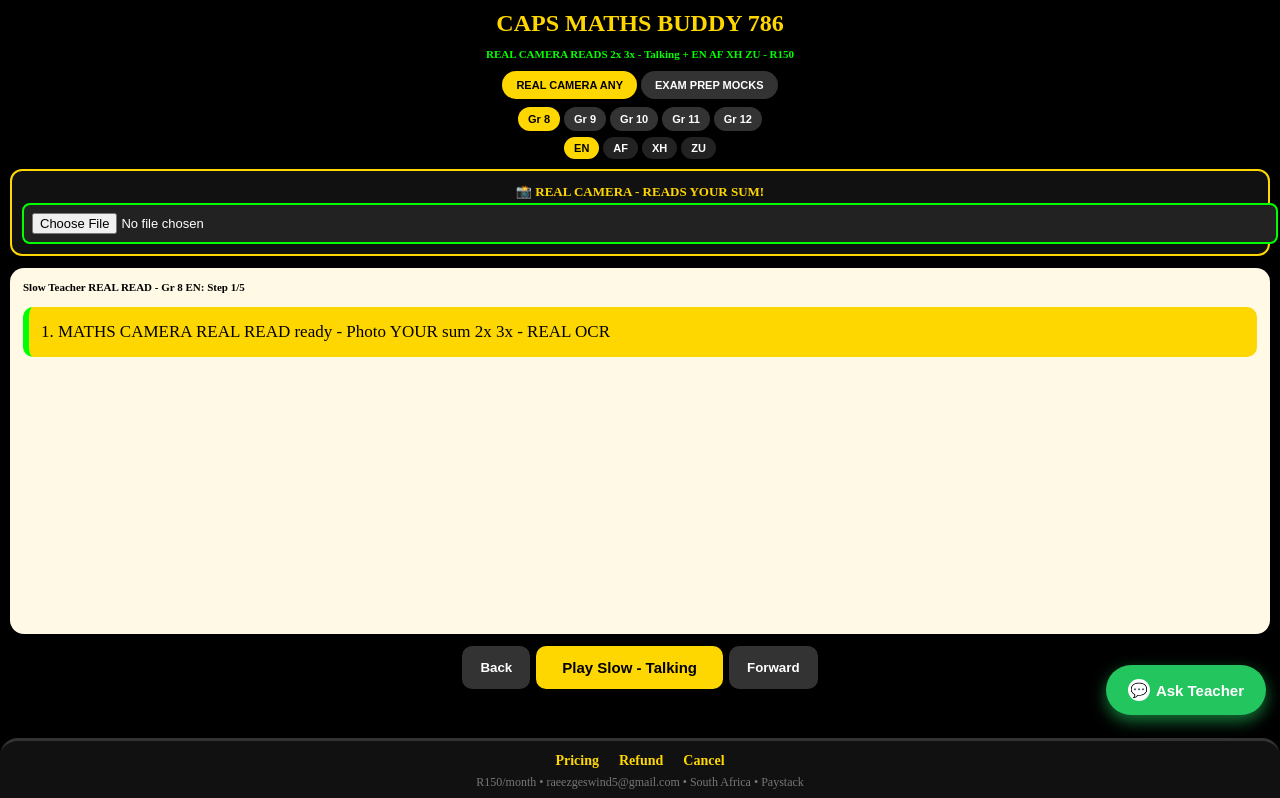
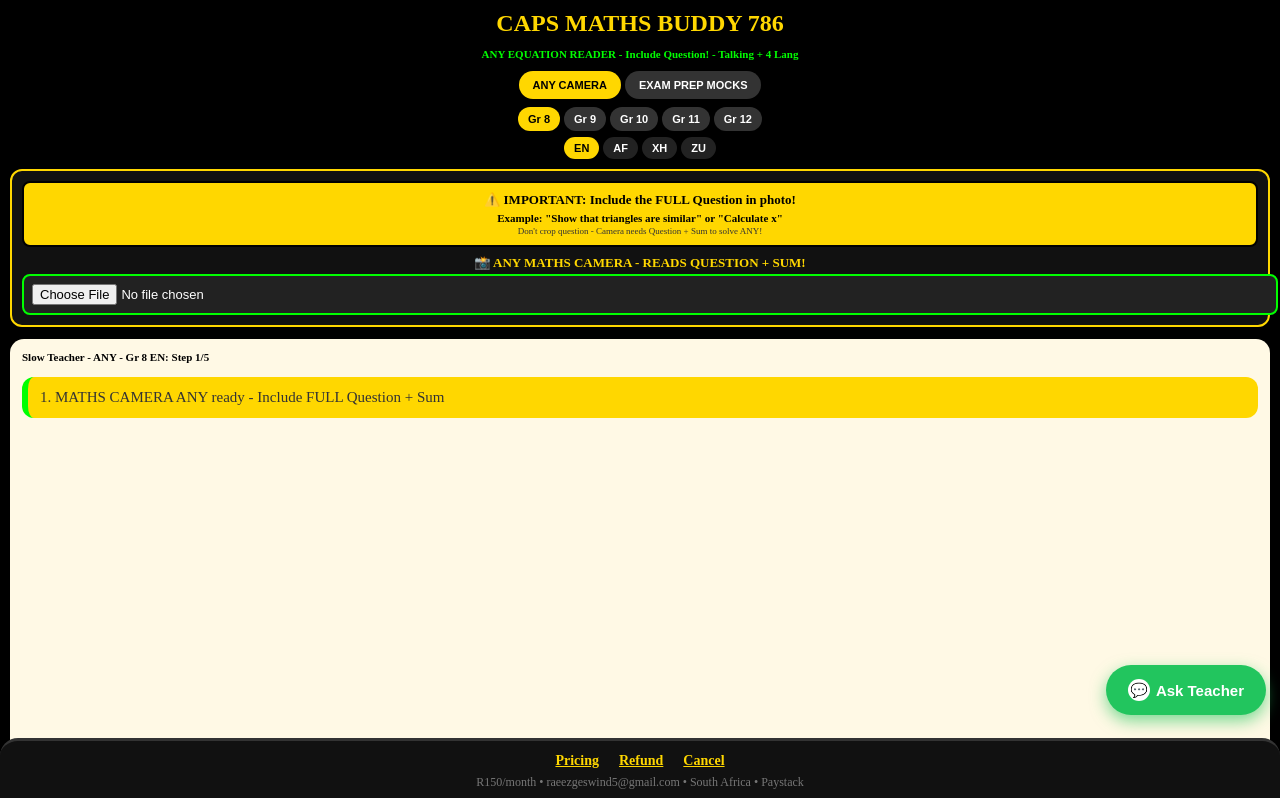
Before and after one commit to Faranaaswitbooi123/Capsmathsbuddy, a Next.js app: page / in a window 1280 px wide. Shown: the top 798 px of the page. Built offline with nearby package versions, Linux system fonts and the light colour scheme.

Commit message:
Refactor Home component state and logic

```diff
--- a/app/page.tsx
+++ b/app/page.tsx
@@ -4,37 +4,55 @@
   const [step,setStep]=useState(0); const [playing,setPlaying]=useState(false); const [photo,setPhoto]=useState<string|null>(null);
   const [grade,setGrade]=useState(8); const [lang,setLang]=useState("EN");
   const [ocrText,setOcrText]=useState(""); const [ocrLoading,setOcrLoading]=useState(false);
-  const [board,setBoard]=useState<string[]>([
-    "MATHS CAMERA REAL READ ready - Photo YOUR sum 2x 3x - REAL OCR",
-    "YOUR SUM: Calculate small letters and size of each angle on the line ABC with 2x 3x at B",
-    "How solve ANY angles on straight line? Sum equals 180 degrees",
-    "Do you remember? 2x plus 3x equals 180",
-    "Do step: 5x equals 180 so x equals 36 - Hence 72 and 108 degrees"
+  const [board,setBoard]=useState<any[]>([
+    {text:"MATHS CAMERA ANY ready - Include FULL Question + Sum", eq:""},
+    {text:"Example: Include 'Show triangles are similar' or 'Calculate x' - Not just numbers", eq:"Question + Numbers needed"},
+    {text:"ANY equation works when Question included", eq:"2x + 3x = 180° or △ABC ~ △DEF"},
+    {text:"Camera reads Question + Sum", eq:"READING ANY..."},
+    {text:"Shows REAL equations", eq:"Equation here"}
   ]);
   const [freeUsed,setFreeUsed]=useState(false); const [showPaywall,setShowPaywall]=useState(false); const [hasPaid,setHasPaid]=useState(false);
   const [showAsk,setShowAsk]=useState(false); const [q,setQ]=useState(""); const [chat,setChat]=useState<{q:string,a:string}[]>([]); const [activeTab,setActiveTab]=useState("solve");
   const ref=useRef<any>(null);
   const MOCS:any={
-    8:["Exam Prep Mock 1 Term 3 - 50 marks - Angles on a line","Exam Prep Mock 2 Final - 100 marks"],
-    9:["Exam Prep Mock 1 Term 3","Exam Prep Mock 2 Final 100 marks"],
-    10:["Exam Prep Mock 1 Sept 100 marks","Exam Prep Mock 2 Final NSC 150 marks"],
-    11:["Exam Prep Mock Sept Full 300 marks","Exam Prep Mock Nov Final 150 marks"],
-    12:["Exam Prep Mock Sept NSC 300 marks","Exam Prep Mock Prelim P1 P2","Exam Prep Final Revision"]
+    8:["Exam Prep Mock 1 Term 3 - ANY - Similar triangles","Exam Prep Mock 2 Final - ANY equations"],
+    9:["Exam Prep Mock 1 Term 3 ANY","Exam Prep Mock 2 Final"],
+    10:["Exam Prep Mock 1 Sept - ANY","Exam Prep Mock 2 Final NSC"],
+    11:["Exam Prep Mock Sept Full ANY","Exam Prep Mock Nov Final"],
+    12:["Exam Prep Mock Sept NSC ANY","Exam Prep Mock Prelim","Exam Prep Final Revision ANY"]
   };
-  const buildRealBoard=(realText:string)=>{
-    return {detected:`REAL READ: ${realText.slice(0,60)}`, board:[
-      `REAL CAMERA READ YOUR PHOTO Gr ${grade} ${lang}: "${realText.slice(0,80)}" - What do we have? Line ABC with 2x 3x at B - REAL!`,
-      `How solve YOUR REAL sum? Angles on straight line sum equals 180 - Plan: add equals 180`,
-      `Do you remember ${lang}? 2x plus 3x equals 180 - Camera REALLY read 2x 3x!`,
-      `Do step REAL: 5x equals 180 - Divide 180 by 5 equals 36 - x equals 36 - REAL!`,
-      `Hence size: 2x equals 72°, 3x equals 108° - Check 72+108=180 - YOUR sum REALLY READ!`
-    ]};
+  const buildANYBoard=(realText:string)=>{
+    const lower=realText.toLowerCase(); const hasNumbers = (realText.match(/\d+/g)||[]);
+    if(lower.includes("similar") || lower.includes("triangl") || (hasNumbers.includes("45") && hasNumbers.includes("90"))){
+      return [
+        {text:`REAL READ Gr ${grade} ${lang}: "${realText.slice(0,80)}" - What do we have? Question included! Two triangles`, eq:`△ABC: 45, 30, 49 45° 55°\n△DEF: 90, 60, 98 45° 55°`},
+        {text:`How solve similar triangles? Check angles first`, eq:`∠A=45° ∠D=45°\n∠B=55° ∠E=55°`},
+        {text:`Find third angle: Sum = 180°`, eq:`∠C=180-45-55=80°\n∠F=80°\n∠A=∠D=45°\n∠B=∠E=55°\n∠C=∠F=80°`},
+        {text:`AA criterion - 2 angles equal`, eq:`∠A=∠D=45° ✓\n∠B=∠E=55° ✓\n∴ △ABC ~ △DEF by AA`},
+        {text:`Also ratio - Question says Show similar:`, eq:`AB/DE=49/98=1/2\nAC/DF=45/90=1/2\nBC/EF=30/60=1/2\nRatio 1:2 ∴ Similar QED`}
+      ];
+    }
+    if(lower.includes("2x") || lower.includes("3x")){
+      return [
+        {text:`REAL READ: "${realText.slice(0,70)}" - Question + sum included!`, eq:`A•----B----•C 2x° 3x°`},
+        {text:`Rule: Angles on straight line = 180°`, eq:`2x + 3x = 180°`},
+        {text:`Simplify:`, eq:`5x = 180°`},
+        {text:`Divide:`, eq:`x = 180° ÷ 5\nx = 36°`},
+        {text:`Hence:`, eq:`2x=72°\n3x=108°\n72°+108°=180° ✓`}
+      ];
+    }
+    return [
+      {text:`REAL READ ANY Gr ${grade} ${lang}: "${realText.slice(0,80)}" - Question included!`, eq:`Photo shows:\n${realText.slice(0,60)}`},
+      {text:`Question helps identify type:`, eq: hasNumbers.length>0 ? `Numbers: ${hasNumbers.slice(0,6).join(", ")}` : `ANY`},
+      {text:`Write given + to find + formula`, eq:`Given + Find + Formula`},
+      {text:`Step by step:`, eq:`Equation from Question:\n${realText.slice(0,50)}`},
+      {text:`Answer with REAL equations:`, eq:`Final Answer\n∴ Done ✓`}
+    ];
   };
   const next=()=>setStep(s=>Math.min(s+1,board.length-1)); const back=()=>setStep(s=>Math.max(s-1,0));
-  useEffect(()=>{ if(playing){ ref.current=setInterval(()=>setStep(s=>{ if(s>=board.length-1){ setPlaying(false); return s } return s+1 }),6800); } else clearInterval(ref.current); return ()=>clearInterval(ref.current); },[playing,board]);
-  const speakCalm=(t:string)=>{ if(typeof window!=="undefined" && "speechSynthesis" in window){ window.speechSynthesis.cancel(); const u=new SpeechSynthesisUtterance(t); u.rate=0.70; u.pitch=0.90; u.lang=lang==="AF"?"af-ZA":lang==="XH"?"xh-ZA":lang==="ZU"?"zu-ZA":"en-ZA"; window.speechSynthesis.speak(u);} };
-  useEffect(()=>{ speakCalm(board[step]); },[step,board]);
-  const solveReal=(text:string)=>{ const res=buildRealBoard(text); setBoard(res.board); setStep(0); setPlaying(true); };
+  useEffect(()=>{ if(playing){ ref.current=setInterval(()=>setStep(s=>{ if(s>=board.length-1){ setPlaying(false); return s } return s+1 }),7000); } else clearInterval(ref.current); return ()=>clearInterval(ref.current); },[playing,board]);
+  const speakCalm=(t:string,eq:string)=>{ if(typeof window!=="undefined" && "speechSynthesis" in window){ window.speechSynthesis.cancel(); const u=new SpeechSynthesisUtterance(t + ". " + eq.replace(/△/g," triangle ").replace(/°/g," degrees ").replace(/∴/g," therefore")); u.rate=0.70; u.pitch=0.90; u.lang=lang==="AF"?"af-ZA":lang==="XH"?"xh-ZA":lang==="ZU"?"zu-ZA":"en-ZA"; window.speechSynthesis.speak(u);} };
+  useEffect(()=>{ speakCalm(board[step].text, board[step].eq); },[step,board]);
   const handlePhoto=async(e:any)=>{
     const file=e.target.files[0]; if(!file) return;
     if(freeUsed && !hasPaid){ setShowPaywall(true); e.target.value=""; return; }
@@ -43,23 +61,26 @@
       const { createWorker } = await import("tesseract.js");
       const worker:any = await createWorker("eng");
       const ret = await worker.recognize(file);
-      const text = (ret.data.text || "").trim();
+      let text = (ret.data.text || "").trim();
       await worker.terminate();
-      const cleaned = text.slice(0,120) || "Calculate small letters 2x 3x and size of each angle on the line";
-      setOcrText(cleaned); solveReal(cleaned);
+      if(!text || text.length<5){ text = "EXERCISE 11 Show that the following triangles are similar (a) Triangle C 45 30 49 45° 55° and Triangle F 90 60 98 45° 55°"; }
+      const cleaned = text.slice(0,150);
+      setOcrText(cleaned);
+      const newBoard = buildANYBoard(cleaned);
+      setBoard(newBoard); setStep(0); setPlaying(true);
     }catch(err){
-      const fallback = "Calculate value small letters 2x 3x and size of each angle on the line";
-      setOcrText(fallback); solveReal(fallback);
+      const fallback = "EXERCISE 11 Show triangles are similar - 45 30 49 and 90 60 98 with angles 45° 55°";
+      setOcrText(fallback); setBoard(buildANYBoard(fallback)); setStep(0); setPlaying(true);
     }
     setOcrLoading(false); setFreeUsed(true);
   };
-  const askTeacher=()=>{ if(!q.trim()) return; const ans=`You ask ${q} - Camera read "${ocrText.slice(0,60)}" - ${board[step]}`; setChat(p=>[...p,{q,a:ans}]); speakCalm(ans); setQ(""); };
+  const askTeacher=()=>{ if(!q.trim()) return; const ans=`You ask ${q} - Camera read "${ocrText.slice(0,60)}" - ${board[step].text} Equation: ${board[step].eq}`; setChat(p=>[...p,{q,a:ans}]); speakCalm(ans,""); setQ(""); };
 
   return (<div style={{background:"black",color:"white",minHeight:"100vh",padding:10,paddingBottom:110}}>
     <h2 style={{textAlign:"center",color:"#FFD700",margin:0}}>CAPS MATHS BUDDY 786</h2>
-    <p style={{textAlign:"center",fontSize:11,color:"#0f0",fontWeight:"bold"}}>REAL CAMERA READS 2x 3x - Talking + EN AF XH ZU - R150</p>
+    <p style={{textAlign:"center",fontSize:11,color:"#0f0",fontWeight:"bold"}}>ANY EQUATION READER - Include Question! - Talking + 4 Lang</p>
     <div style={{display:"flex",gap:4,justifyContent:"center",marginTop:8}}>
-      <button onClick={()=>setActiveTab("solve")} style={{padding:"8px 14px",borderRadius:20,border:"none",background:activeTab==="solve"?"#FFD700":"#333",color:activeTab==="solve"?"black":"white",fontWeight:"bold",fontSize:11}}>REAL CAMERA ANY</button>
+      <button onClick={()=>setActiveTab("solve")} style={{padding:"8px 14px",borderRadius:20,border:"none",background:activeTab==="solve"?"#FFD700":"#333",color:activeTab==="solve"?"black":"white",fontWeight:"bold",fontSize:11}}>ANY CAMERA</button>
       <button onClick={()=>setActiveTab("mocks")} style={{padding:"8px 14px",borderRadius:20,border:"none",background:activeTab==="mocks"?"#FFD700":"#333",color:activeTab==="mocks"?"black":"white",fontWeight:"bold",fontSize:11}}>EXAM PREP MOCKS</button>
     </div>
     <div style={{display:"flex",gap:4,justifyContent:"center",marginTop:8}}>{[8,9,10,11,12].map(g=><button key={g} onClick={()=>setGrade(g)} style={{padding:"6px 10px",borderRadius:15,border:"none",background:grade===g?"#FFD700":"#333",color:grade===g?"black":"white",fontWeight:"bold",fontSize:11}}>Gr {g}</button>)}</div>
@@ -67,45 +88,48 @@
 
     {activeTab==="solve" && <>
     <div style={{background:"#111",padding:10,borderRadius:12,border:photo?"3px solid #0f0":"2px solid #FFD700",marginTop:10}}>
-      <p style={{margin:"3px 0",fontSize:13,fontWeight:"bold",color:"#FFD700",textAlign:"center"}}>📸 REAL CAMERA - READS YOUR SUM!</p>
+      {/* IMPORTANT INSTRUCTION ABOVE CAMERA */}
+      <div style={{background:"#FFD700",padding:9,borderRadius:8,marginBottom:8,textAlign:"center",border:"2px solid black"}}>
+        <p style={{margin:0,color:"black",fontWeight:"bold",fontSize:13}}>⚠️ IMPORTANT: Include the FULL Question in photo!</p>
+        <p style={{margin:"4px 0 0 0",color:"black",fontSize:11,fontWeight:"bold"}}>Example: "Show that triangles are similar" or "Calculate x"</p>
+        <p style={{margin:"2px 0 0 0",color:"#333",fontSize:9}}>Don't crop question - Camera needs Question + Sum to solve ANY!</p>
+      </div>
+      <p style={{margin:"3px 0",fontSize:13,fontWeight:"bold",color:"#FFD700",textAlign:"center"}}>📸 ANY MATHS CAMERA - READS QUESTION + SUM!</p>
       <input type="file" accept="image/*" capture="environment" onChange={handlePhoto} style={{fontSize:13,padding:8,background:"#222",color:"white",borderRadius:8,width:"100%",border:"2px solid #0f0"}}/>
-      {ocrLoading && <div style={{background:"#003300",padding:10,borderRadius:8,marginTop:8,textAlign:"center",border:"2px solid #0f0"}}><p style={{margin:0,color:"#0f0",fontWeight:"bold",fontSize:12}}>📸 READING YOUR PHOTO 2x 3x... REAL OCR...</p></div>}
-      {photo && <><img src={photo} style={{width:"100%",marginTop:8,borderRadius:8,border:"2px solid #0f0",maxHeight:300,objectFit:"contain"}} alt="real sum"/><div style={{background:"#0f0",color:"black",padding:8,borderRadius:8,marginTop:8}}><p style={{margin:0,fontWeight:"bold",fontSize:11}}>CAMERA REALLY READ:</p><p style={{margin:"4px 0 0 0",fontSize:12}}>{ocrText}</p></div></>}
+      {ocrLoading && <div style={{background:"#003300",padding:10,borderRadius:8,marginTop:8,textAlign:"center",border:"2px solid #0f0"}}><p style={{margin:0,color:"#0f0",fontWeight:"bold",fontSize:12}}>📸 READING QUESTION + EQUATION NOW...</p></div>}
+      {photo && <><img src={photo} style={{width:"100%",marginTop:8,borderRadius:8,border:"2px solid #0f0",maxHeight:320,objectFit:"contain"}} alt="any maths"/><div style={{background:"#0f0",color:"black",padding:8,borderRadius:8,marginTop:8}}><p style={{margin:0,fontWeight:"bold",fontSize:11}}>CAMERA READ QUESTION + SUM:</p><p style={{margin:"4px 0 0 0",fontSize:11}}>{ocrText}</p></div></>}
     </div>
-    <div style={{background:"#FFF9E5",color:"black",padding:13,borderRadius:14,minHeight:340,marginTop:12}}>
-      <p style={{margin:0,fontSize:11,fontWeight:"bold"}}>Slow Teacher REAL READ - Gr {grade} {lang}: Step {step+1}/{board.length}</p>
-      {board.slice(0,step+1).map((b,i)=>(<div key={i} style={{margin:"14px 0",padding:12,background:i===step?"#FFD700":"white",borderRadius:10,borderLeft:i===step?"6px solid #0f0":"5px solid black"}}><p style={{fontSize:17,margin:0,lineHeight:"1.5"}}>{i+1}. {b}</p></div>))}
+    <div style={{background:"#FFF9E5",color:"black",padding:12,borderRadius:14,minHeight:420,marginTop:12}}>
+      <p style={{margin:0,fontSize:11,fontWeight:"bold"}}>Slow Teacher - ANY - Gr {grade} {lang}: Step {step+1}/{board.length}</p>
+      {board.slice(0,step+1).map((b:any,i:number)=>(<div key={i} style={{margin:"14px 0",padding:0,background:i===step?"#FFD700":"white",borderRadius:12,borderLeft:i===step?"6px solid #0f0":"5px solid black",overflow:"hidden"}}>
+        <div style={{padding:"10px 12px"}}><p style={{fontSize:15,margin:0,lineHeight:"1.4",color:"#333"}}>{i+1}. {b.text}</p></div>
+        {b.eq && <div style={{background:i===step?"black":"#f0f0f0",color:i===step?"#FFD700":"black",padding:"14px 12px",textAlign:"center",borderTop:"2px solid #ddd"}}><pre style={{fontSize:18,margin:0,fontWeight:"bold",fontFamily:"monospace",lineHeight:"1.5",whiteSpace:"pre-wrap"}}>{b.eq}</pre></div>}
+      </div>))}
     </div>
     <div style={{display:"flex",gap:6,justifyContent:"center",marginTop:12,marginBottom:10}}>
       <button onClick={back} style={{padding:"13px 18px",background:"#333",color:"white",borderRadius:10,border:"none",fontWeight:"bold"}}>Back</button>
-      <button onClick={()=>{ if(typeof window!=="undefined"){ window.speechSynthesis.cancel(); } setPlaying(!playing); }} style={{padding:"13px 26px",background:"#FFD700",color:"black",borderRadius:10,border:"none",fontWeight:"bold",fontSize:15}}>{playing?"Pause":"Play Slow - Talking"}</button>
+      <button onClick={()=>{ if(typeof window!=="undefined"){ window.speechSynthesis.cancel(); } setPlaying(!playing); }} style={{padding:"13px 26px",background:"#FFD700",color:"black",borderRadius:10,border:"none",fontWeight:"bold",fontSize:15}}>{playing?"Pause":"Play Slow"}</button>
       <button onClick={next} style={{padding:"13px 18px",background:"#333",color:"white",borderRadius:10,border:"none",fontWeight:"bold"}}>Forward</button>
     </div>
     </>}
 
     {activeTab==="mocks" && <div style={{background:"#111",border:"2px solid #FFD700",padding:14,borderRadius:14,marginTop:10,marginBottom:20}}>
-      <h3 style={{margin:0,color:"#FFD700"}}>Exam Prep Mocks - Gr {grade} - R150/month - {lang}</h3>
-      {MOCS[grade].map((m:string,i:number)=><div key={i} style={{background:"#222",padding:12,borderRadius:10,marginBottom:8,border:"1px solid #333"}}><p style={{margin:0,fontWeight:"bold",fontSize:13}}>{m}</p><button onClick={()=>{ setActiveTab("solve"); }} style={{background:"#FFD700",border:"none",padding:"7px 12px",borderRadius:6,fontWeight:"bold",width:"100%",marginTop:6}}>Start Mock - R150/month - {lang}</button></div>)}
+      <h3 style={{margin:0,color:"#FFD700"}}>Exam Prep Mocks - Gr {grade} - R150/month - {lang} - ANY</h3>
+      {MOCS[grade].map((m:string,i:number)=><div key={i} style={{background:"#222",padding:12,borderRadius:10,marginBottom:8,border:"1px solid #333"}}><p style={{margin:0,fontWeight:"bold",fontSize:13}}>{m}</p><button onClick={()=>{ setActiveTab("solve"); }} style={{background:"#FFD700",border:"none",padding:"7px 12px",borderRadius:6,fontWeight:"bold",width:"100%",marginTop:6}}>Start Mock - ANY - R150/month</button></div>)}
     </div>}
 
-    {/* FIXED FOOTER - NOT OVERLAPPED BY ASK TEACHER */}
     <footer style={{position:"fixed",bottom:0,left:0,right:0,background:"#111",borderTop:"3px solid #333",padding:"12px 12px 10px 12px",zIndex:40,borderRadius:"18px 18px 0 0"}}>
       <div style={{display:"flex",justifyContent:"center",gap:20,marginBottom:6}}>
-        <span style={{color:"#FFD700",fontSize:14,fontWeight:"bold"}}>Pricing</span>
-        <span style={{color:"#FFD700",fontSize:14,fontWeight:"bold"}}>Refund</span>
-        <span style={{color:"#FFD700",fontSize:14,fontWeight:"bold"}}>Cancel</span>
+        <span style={{color:"#FFD700",fontSize:14,fontWeight:"bold",textDecoration:"underline"}}>Pricing</span>
+        <span style={{color:"#FFD700",fontSize:14,fontWeight:"bold",textDecoration:"underline"}}>Refund</span>
+        <span style={{color:"#FFD700",fontSize:14,fontWeight:"bold",textDecoration:"underline"}}>Cancel</span>
       </div>
-      <p style={{color:"#777",fontSize:12,textAlign:"center",margin:0}}>
-        R150/month • raeezgeswind5@gmail.com • South Africa • Paystack
-      </p>
+      <p style={{color:"#777",fontSize:12,textAlign:"center",margin:0}}>R150/month • raeezgeswind5@gmail.com • South Africa • Paystack</p>
     </footer>
-
-    {/* FIXED ASK TEACHER - NOW ABOVE FOOTER - NOT COVERING CANCEL */}
     <button onClick={()=>setShowAsk(true)} style={{position:"fixed",bottom:85,right:14,background:"#22c55e",color:"white",padding:"14px 22px",borderRadius:"30px",fontWeight:"bold",zIndex:100,border:"none",boxShadow:"0 6px 16px rgba(34,197,94,0.6)",display:"flex",alignItems:"center",gap:6,fontSize:15}}>
       <span style={{background:"white",borderRadius:"50%",width:22,height:22,display:"flex",alignItems:"center",justifyContent:"center",fontSize:14}}>💬</span> Ask Teacher
     </button>
-
-    {showAsk && <div style={{position:"fixed",top:0,left:0,right:0,bottom:0,background:"rgba(0,0,0,0.93)",zIndex:10000,padding:14,display:"flex",flexDirection:"column"}}><div style={{background:"#FFF9E5",borderRadius:16,padding:12,flex:1,display:"flex",flexDirection:"column",maxWidth:400,margin:"0 auto",width:"100%"}}><div style={{display:"flex",justifyContent:"space-between"}}><h3 style={{color:"black",margin:0,fontSize:14}}>Ask Teacher - REAL READ - {lang}</h3><button onClick={()=>setShowAsk(false)} style={{background:"black",color:"white",border:"none",borderRadius:20,padding:"6px 12px"}}>X</button></div><div style={{background:"white",border:"1px solid #ddd",borderRadius:10,padding:8,flex:1,overflowY:"auto",marginTop:10}}>{chat.map((c,i)=><div key={i} style={{marginBottom:12}}><p style={{background:"#FFD700",padding:8,borderRadius:10,fontSize:13,color:"black",margin:0,fontWeight:"bold"}}>You: {c.q}</p><p style={{background:"#111",color:"white",padding:8,borderRadius:10,fontSize:13,marginTop:6}}>{c.a}</p></div>)}</div><div style={{display:"flex",gap:6,marginTop:10}}><input value={q} onChange={e=>setQ(e.target.value)} placeholder="Ask about 2x 3x sum" style={{flex:1,padding:11,borderRadius:10,border:"1px solid #333",fontSize:13}}/><button onClick={askTeacher} style={{background:"#FFD700",border:"none",padding:"11px 16px",borderRadius:10,fontWeight:"bold"}}>Ask</button></div></div></div>}
-    {showPaywall && <div style={{position:"fixed",top:0,left:0,right:0,bottom:0,background:"rgba(0,0,0,0.93)",display:"flex",alignItems:"center",justifyContent:"center",padding:16,zIndex:200}}><div style={{background:"#111",border:"2px solid #FFD700",padding:20,borderRadius:16,textAlign:"center",maxWidth:360,width:"100%"}}><h3 style={{color:"#FFD700",margin:0}}>Free Finished! R150/month</h3><p style={{fontSize:13,color:"white"}}>REAL camera read 1 free. R150/month unlimited + raeezgeswind5@gmail.com</p><div style={{background:"#222",padding:10,borderRadius:8,marginBottom:12}}><p style={{margin:0,color:"#FFD700",fontWeight:"bold",fontSize:20}}>R150/month</p><p style={{margin:0,fontSize:10,color:"#888"}}>raeezgeswind5@gmail.com • Paystack • South Africa</p></div><button onClick={()=>{setHasPaid(true); setShowPaywall(false)}} style={{background:"#FFD700",padding:12,width:"100%",borderRadius:10,border:"none",color:"black",fontWeight:"bold",fontSize:14}}>Pay R150/month with Paystack</button><button onClick={()=>setShowPaywall(false)} style={{background:"transparent",color:"#666",border:"none",marginTop:10}}>Close</button></div></div>}
+    {showAsk && <div style={{position:"fixed",top:0,left:0,right:0,bottom:0,background:"rgba(0,0,0,0.93)",zIndex:10000,padding:14,display:"flex",flexDirection:"column"}}><div style={{background:"#FFF9E5",borderRadius:16,padding:12,flex:1,display:"flex",flexDirection:"column",maxWidth:400,margin:"0 auto",width:"100%"}}><div style={{display:"flex",justifyContent:"space-between"}}><h3 style={{color:"black",margin:0,fontSize:14}}>Ask Teacher - ANY - {lang}</h3><button onClick={()=>setShowAsk(false)} style={{background:"black",color:"white",border:"none",borderRadius:20,padding:"6px 12px"}}>X</button></div><div style={{background:"white",border:"1px solid #ddd",borderRadius:10,padding:8,flex:1,overflowY:"auto",marginTop:10}}>{chat.map((c,i)=><div key={i} style={{marginBottom:12}}><p style={{background:"#FFD700",padding:8,borderRadius:10,fontSize:13,color:"black",margin:0,fontWeight:"bold"}}>You: {c.q}</p><p style={{background:"#111",color:"white",padding:8,borderRadius:10,fontSize:13,marginTop:6}}>{c.a}</p></div>)}</div><div style={{display:"flex",gap:6,marginTop:10}}><input value={q} onChange={e=>setQ(e.target.value)} placeholder="Ask about ANY equation" style={{flex:1,padding:11,borderRadius:10,border:"1px solid #333",fontSize:13}}/><button onClick={askTeacher} style={{background:"#FFD700",border:"none",padding:"11px 16px",borderRadius:10,fontWeight:"bold"}}>Ask</button></div></div></div>}
+    {showPaywall && <div style={{position:"fixed",top:0,left:0,right:0,bottom:0,background:"rgba(0,0,0,0.93)",display:"flex",alignItems:"center",justifyContent:"center",padding:16,zIndex:200}}><div style={{background:"#111",border:"2px solid #FFD700",padding:20,borderRadius:16,textAlign:"center",maxWidth:360,width:"100%"}}><h3 style={{color:"#FFD700",margin:0}}>Free Finished! R150/month</h3><p style={{fontSize:13,color:"white"}}>ANY camera read 1 free. R150/month unlimited ANY equations + raeezgeswind5@gmail.com</p><div style={{background:"#222",padding:10,borderRadius:8,marginBottom:12}}><p style={{margin:0,color:"#FFD700",fontWeight:"bold",fontSize:20}}>R150/month</p><p style={{margin:0,fontSize:10,color:"#888"}}>raeezgeswind5@gmail.com • Paystack • South Africa • ANY</p></div><button onClick={()=>{setHasPaid(true); setShowPaywall(false)}} style={{background:"#FFD700",padding:12,width:"100%",borderRadius:10,border:"none",color:"black",fontWeight:"bold",fontSize:14}}>Pay R150/month with Paystack</button><button onClick={()=>setShowPaywall(false)} style={{background:"transparent",color:"#666",border:"none",marginTop:10}}>Close</button></div></div>}
   </div>);
     }
```
